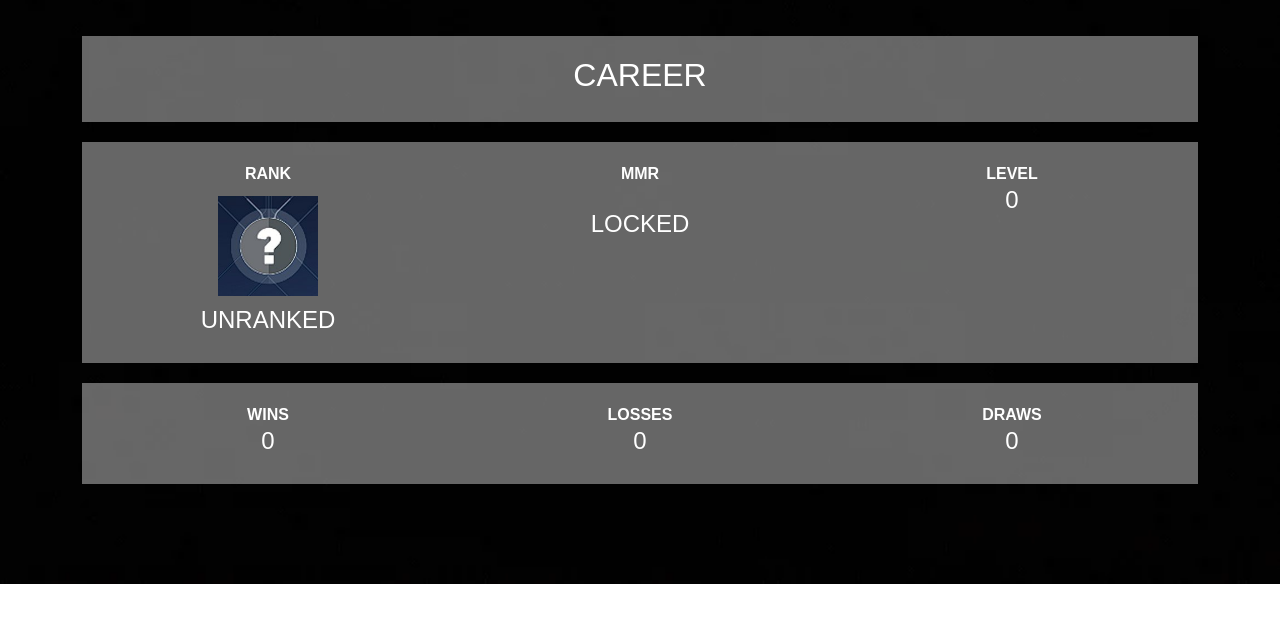
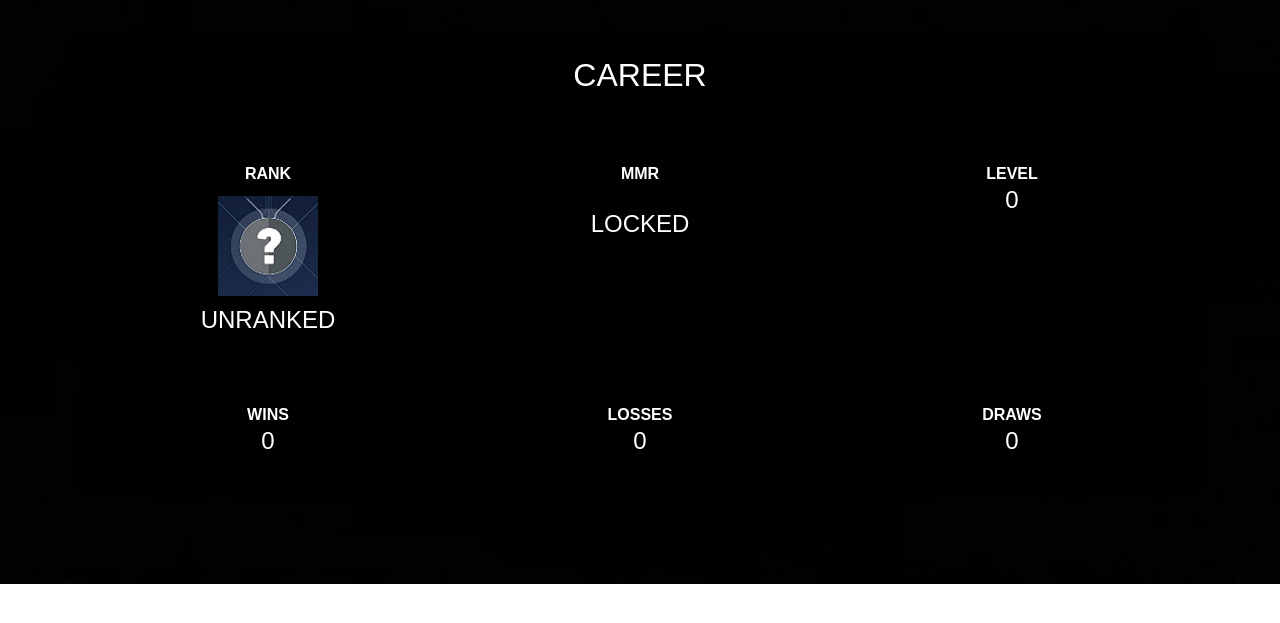
Before and after one commit to MillorJ/Valorant-, a PHP site: page /career.php in a window 1280 px wide. Shown: the part 56-679 px from the top of the page. Run offline with PHP 8.4, Linux system fonts and the light colour scheme; the visitor is signed in with stand-in values (Sample User, id 1).

Commit message:
Update career.php

```diff
--- a/career.php
+++ b/career.php
@@ -28,13 +28,14 @@
         color: #fff; /* White text color for better contrast */
         margin: 0;
 }
-      .valorant-form{
-        background: rgb(204, 204, 204);
-        background: rgba(204, 204, 204, 0.5);
-        padding: 20px;
-        margin-top: 20px;
-        color: white;
-      }
+.valorant-form {
+  background: rgba(0, 0, 0, 0.7); /* Darker background for better readability */
+  padding: 20px;
+  border-radius: 10px; /* Rounded corners */
+  box-shadow: 0 4px 8px rgba(0, 0, 0, 0.5); /* Shadow for depth */
+  color: #fff;
+  margin-top: 20px;
+}
     </style>
   </head>
   <body>
```
